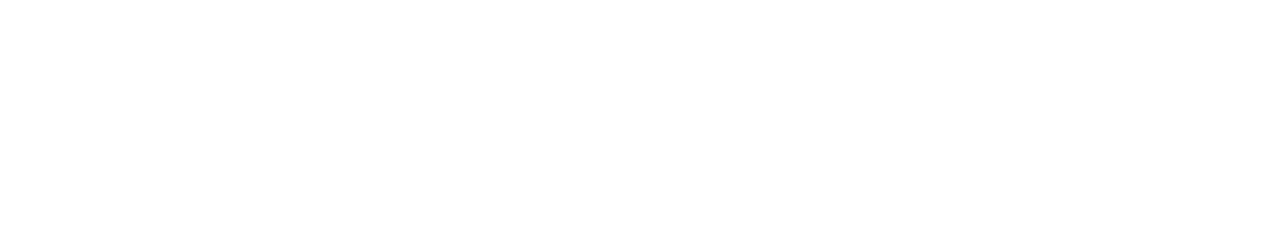
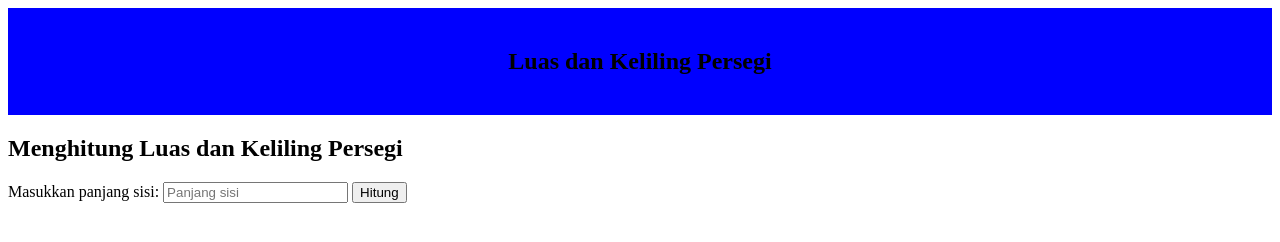
Before and after one commit to revou-fundamental-course/8-jan-24-wijanarkochandra, a plain HTML site: page index.html in a window 1280 px wide. Drawn offline with Linux system fonts and the light colour scheme.

Commit message:
create page

```diff
--- a/css/styles.css
+++ b/css/styles.css
@@ -0,0 +1,7 @@
+.header {
+  background: blue;
+  display: flex;
+  justify-content: center;
+  align-items: center;
+  padding: 20px 40px;
+}
--- a/index.html
+++ b/index.html
@@ -1,11 +1,31 @@
 <!DOCTYPE html>
 <html lang="en">
 <head>
-  <meta charset="UTF-8">
-  <meta name="viewport" content="width=device-width, initial-scale=1.0">
-  <title>Task</title>
+    <meta charset="UTF-8">
+    <meta name="viewport" content="width=device-width, initial-scale=1.0">
+    <title>Hitung Luas dan Keliling Persegi</title>
+    <link rel="stylesheet" href="css/styles.css">
 </head>
 <body>
 
+  <div class="header">
+    <h2>
+      Luas dan Keliling Persegi
+    </h2>
+
+  </div>
+
+    <h2>Menghitung Luas dan Keliling Persegi</h2>
+
+    <label for="sisi">Masukkan panjang sisi:</label>
+    <input type="number" id="sisi" placeholder="Panjang sisi">
+
+    <button onclick="hitung()">Hitung</button>
+
+    <div id="hasil"></div>
+
+
+
+<script src="js/script.js"></script>
 </body>
 </html>
--- a/js/script.js
+++ b/js/script.js
@@ -0,0 +1,14 @@
+function hitung() {
+  // Ambil nilai sisi dari input
+  var sisi = document.getElementById("sisi").value;
+
+  // Ubah nilai dari input menjadi angka
+  sisi = parseFloat(sisi);
+
+  // Hitung luas dan keliling
+  var luas = sisi * sisi;
+  var keliling = 4 * sisi;
+
+  // Tampilkan hasil di dalam elemen dengan id "hasil"
+  document.getElementById("hasil").innerHTML = "Luas: " + luas + "<br>Keliling: " + keliling;
+}
```
